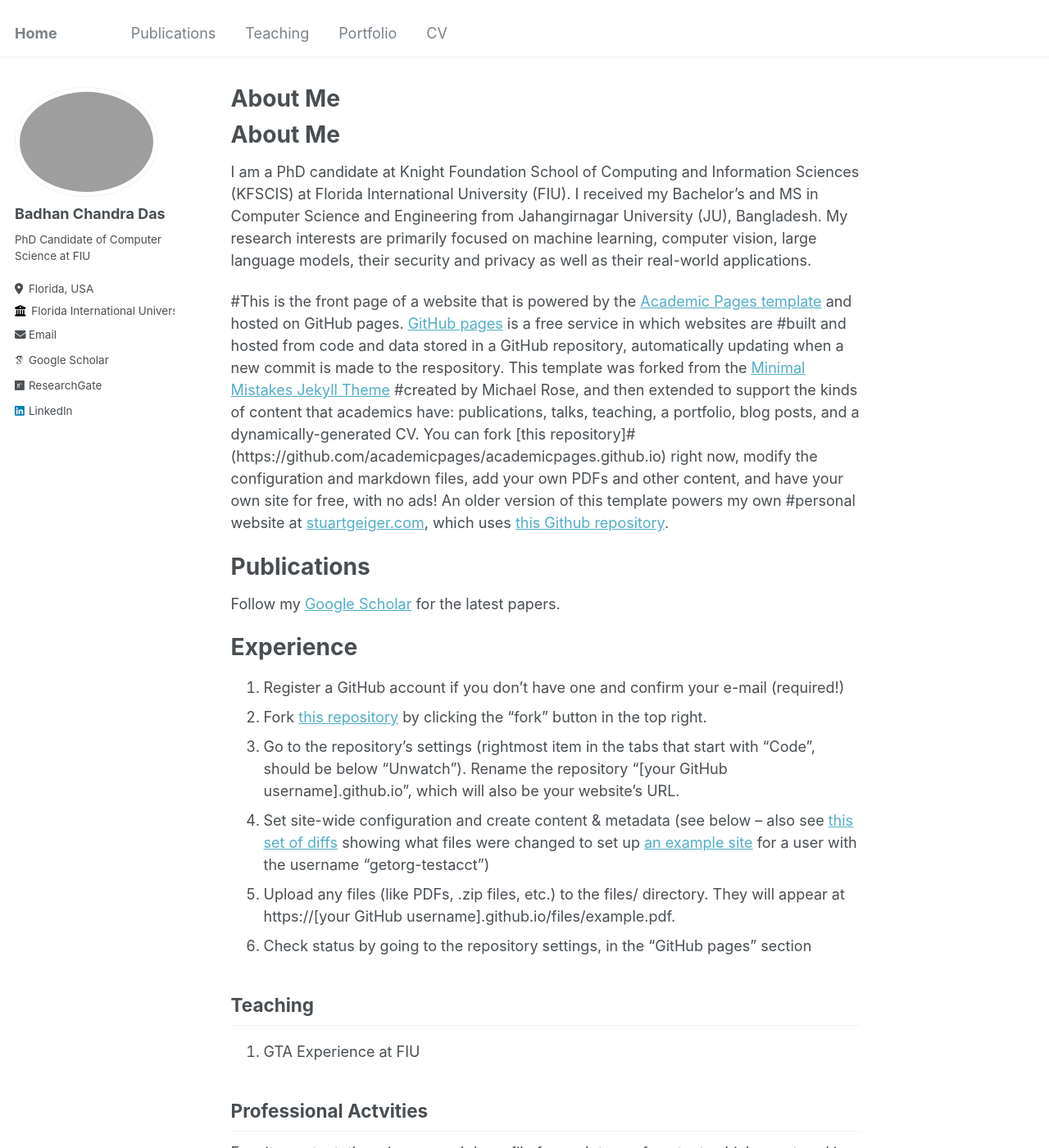
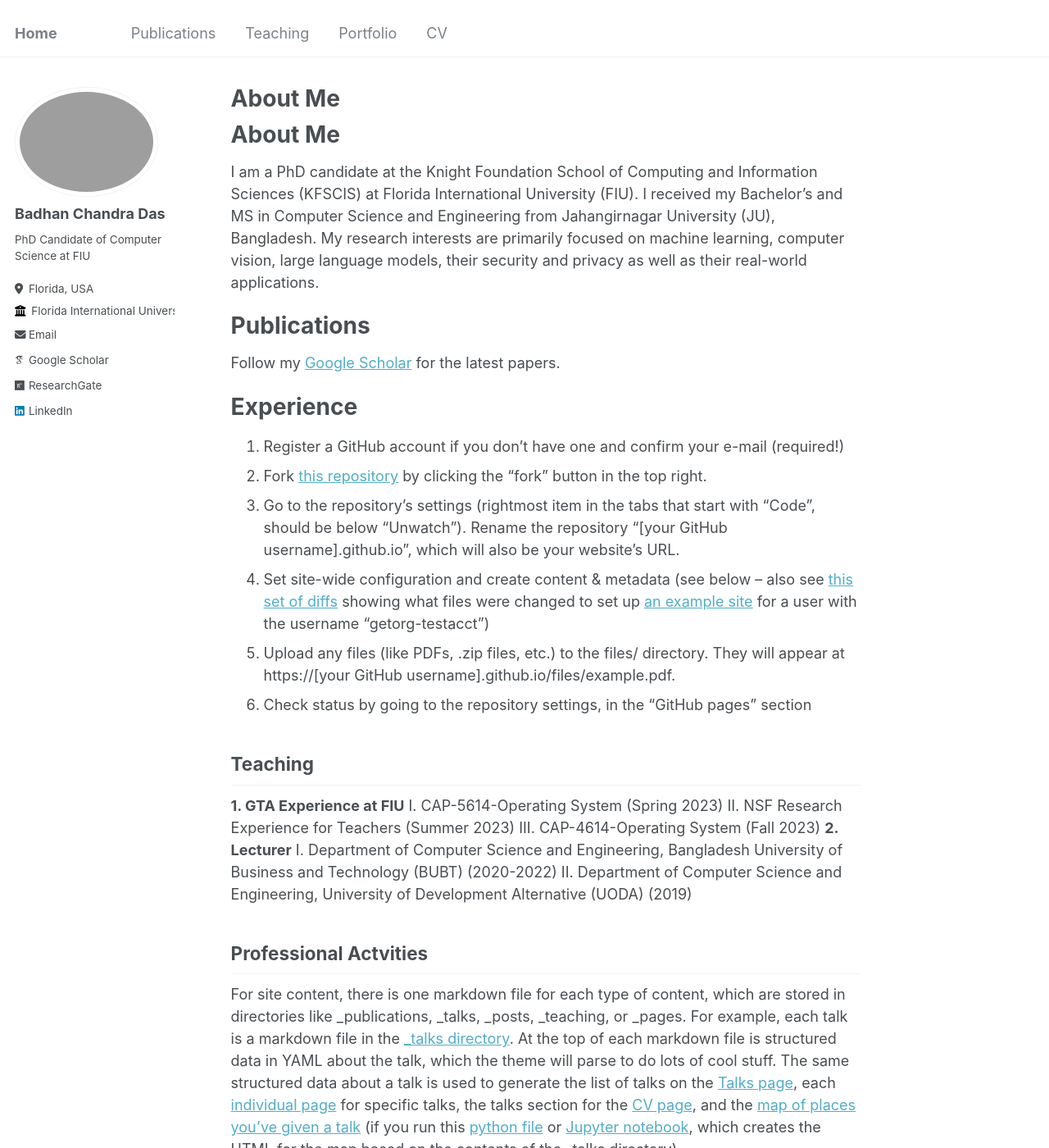
Before and after one commit to badhan-dass/badhan-das.github.io, a Jekyll site: the page built from _pages/about.md, in a window 1280 px wide and 1400 px high. Shown: the whole window at 82% size. Built offline with Jekyll 4.4.1, drawn with Linux system fonts in a browser that asks for light colours; some web fonts are replaced; our own code applies the rules of GitHub Pages for plain Markdown files.

Commit message:
Update about.md

```diff
--- a/_pages/about.md
+++ b/_pages/about.md
@@ -1,10 +1,7 @@
 About Me
 ======
-I am a PhD candidate at Knight Foundation School of Computing and Information Sciences (KFSCIS) at Florida International University (FIU). I received my Bachelor’s and MS in Computer Science and Engineering from Jahangirnagar University (JU), Bangladesh. My research interests are primarily focused on machine learning, computer vision, large language models, their security and privacy as well as their real-world applications.
+I am a PhD candidate at the Knight Foundation School of Computing and Information Sciences (KFSCIS) at Florida International University (FIU). I received my Bachelor’s and MS in Computer Science and Engineering from Jahangirnagar University (JU), Bangladesh. My research interests are primarily focused on machine learning, computer vision, large language models, their security and privacy as well as their real-world applications.
 
-
-
-#This is the front page of a website that is powered by the [Academic Pages template](https://github.com/academicpages/academicpages.github.io) and hosted on GitHub pages. [GitHub pages](https://pages.github.com) is a free service in which websites are #built and hosted from code and data stored in a GitHub repository, automatically updating when a new commit is made to the respository. This template was forked from the [Minimal Mistakes Jekyll Theme](https://mmistakes.github.io/minimal-mistakes/) #created by Michael Rose, and then extended to support the kinds of content that academics have: publications, talks, teaching, a portfolio, blog posts, and a dynamically-generated CV. You can fork [this repository]#(https://github.com/academicpages/academicpages.github.io) right now, modify the configuration and markdown files, add your own PDFs and other content, and have your own site for free, with no ads! An older version of this template powers my own #personal website at [stuartgeiger.com](http://stuartgeiger.com), which uses [this Github repository](https://github.com/staeiou/staeiou.github.io).
 
 Publications
 ======
@@ -21,7 +18,14 @@ Experience
 
 Teaching
 ------
-1. GTA Experience at FIU
+**1. GTA Experience at FIU**
+   I. CAP-5614-Operating System (Spring 2023)
+  II. NSF Research Experience for Teachers (Summer 2023)
+ III. CAP-4614-Operating System (Fall 2023)
+**2. Lecturer**
+  I. Department of Computer Science and Engineering, Bangladesh University of Business and Technology (BUBT) (2020-2022)
+ II. Department of Computer Science and Engineering, University of Development Alternative (UODA) (2019)
+
 
 Professional Actvities
 ------
```
